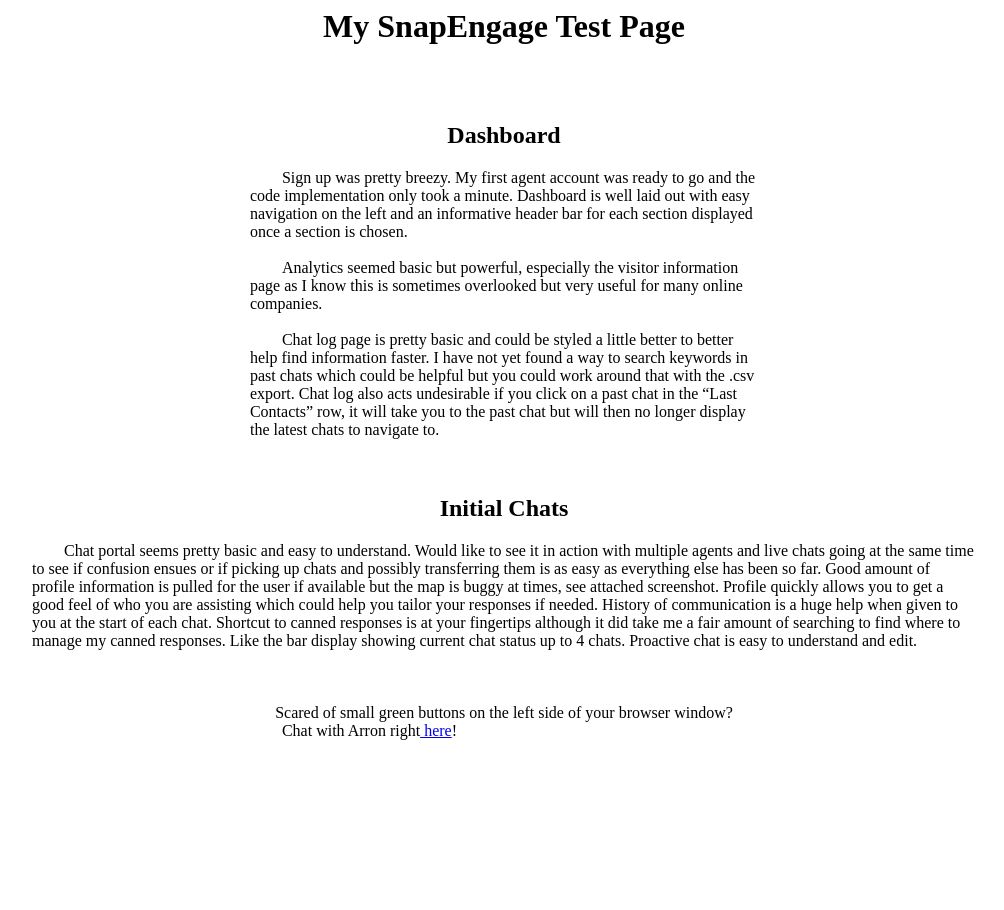
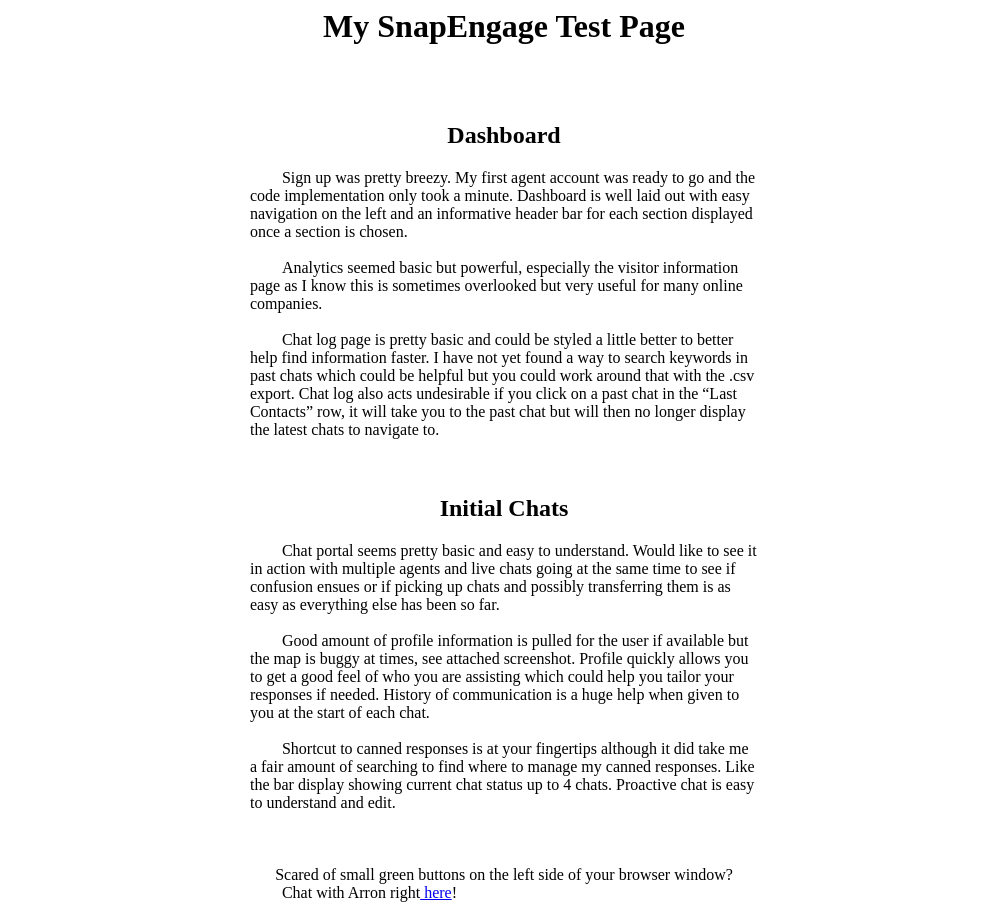
Before and after one commit to hiapyo/arronphillips.github.io, a plain HTML site: page index.html in a window 1280 px wide. Shown: the whole page, without its empty margins (136-1140 px from the left). Before the commit the page ends 800 px from the top, so only its background shows below. Drawn offline with Linux system fonts and the light colour scheme.

Commit message:
Update index.html

```diff
--- a/index.html
+++ b/index.html
@@ -26,15 +26,23 @@
 could be helpful but you could work around that with the .csv export. Chat log also acts undesirable if you click on a
 past chat in the “Last Contacts” row, it will take you to the past chat but will then no longer display the latest chats
 to navigate to.</p>
+
+
 <br/>
 <br/>
+
+
 <h2><center>Initial Chats</center></h2>
-<p style="margin-left:10em;margin-right:10em;">Chat portal seems pretty basic and easy to understand. Would like to see
+<p>Chat portal seems pretty basic and easy to understand. Would like to see
 it in action with multiple agents and live chats going at the same time to see if confusion ensues or if picking up chats
-and possibly transferring them is as easy as everything else has been so far. Good amount of profile information is pulled
+and possibly transferring them is as easy as everything else has been so far.</p>
+<br/>
+<p>Good amount of profile information is pulled
 for the user if available but the map is buggy at times, see attached screenshot. Profile quickly allows you to get a good
 feel of who you are assisting which could help you tailor your responses if needed. History of communication is a huge help
-when given to you at the start of each chat. Shortcut to canned responses is at your fingertips although it did take me a fair
+when given to you at the start of each chat.</p>
+<br/>
+<p>Shortcut to canned responses is at your fingertips although it did take me a fair
 amount of searching to find where to manage my canned responses. Like the bar display showing current chat status up to 4 chats.
 Proactive chat is easy to understand and edit.</p>
 <br/>
```
